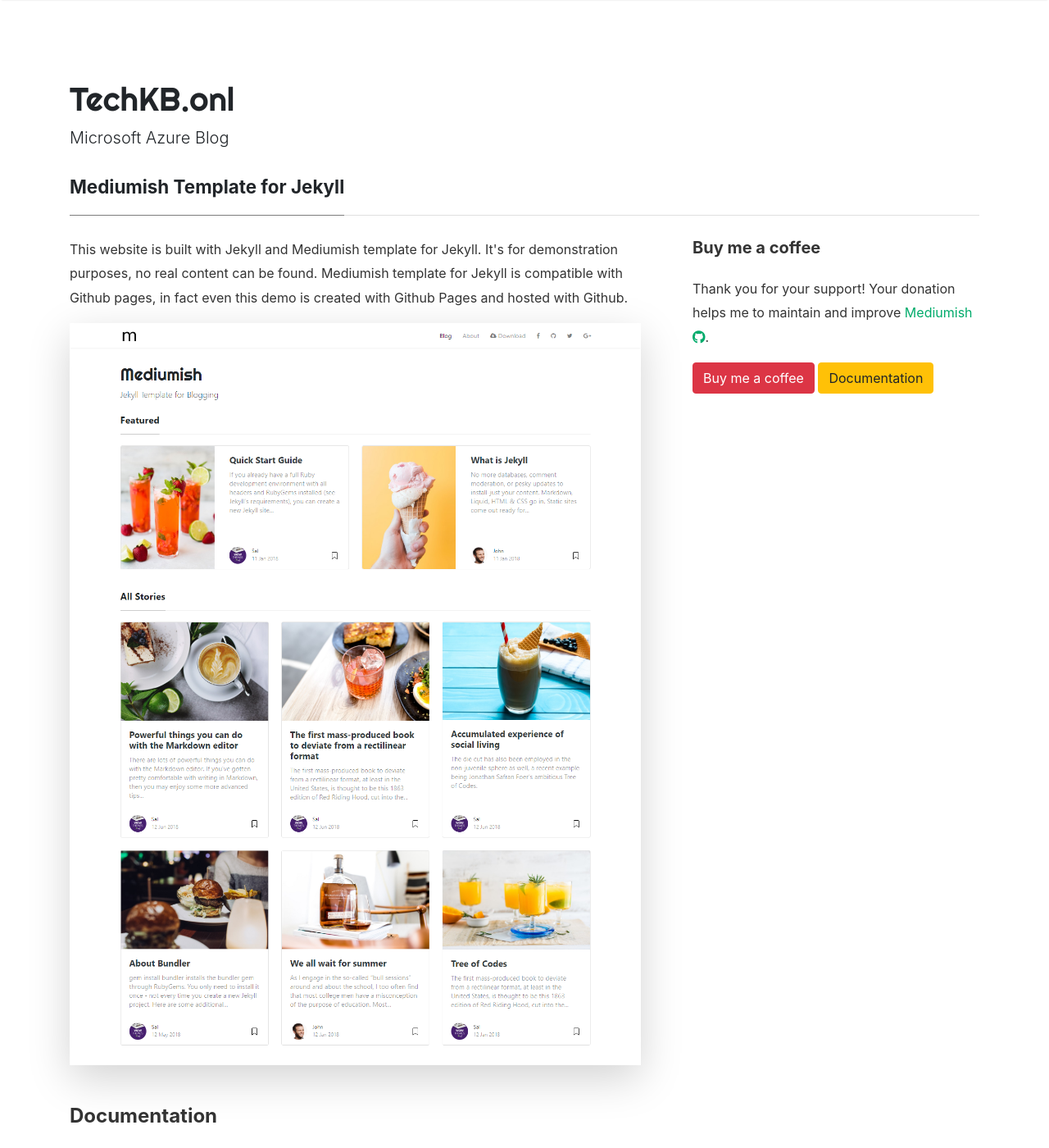
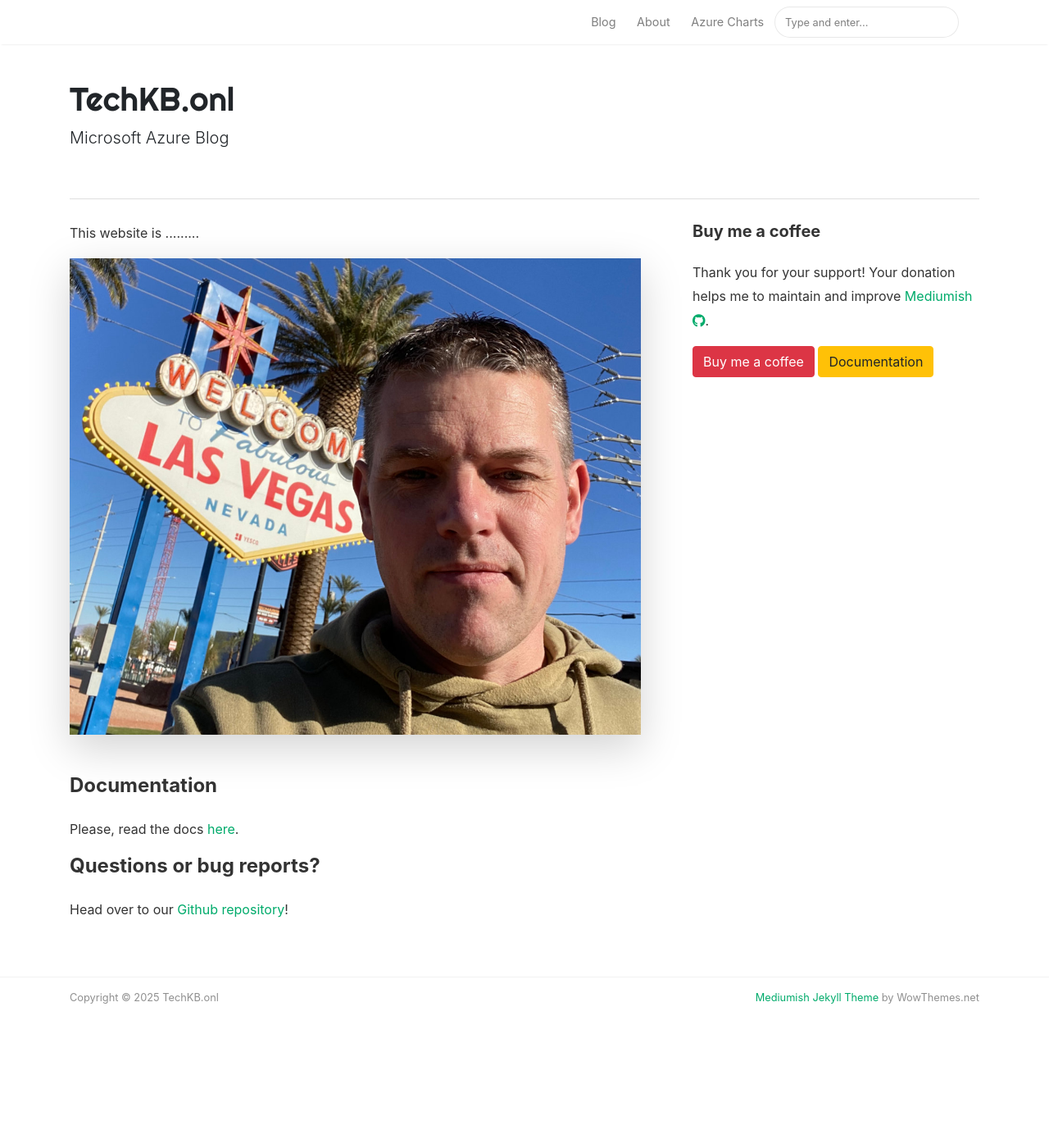
Before and after one commit to mcoutanche/github.io, a Jekyll site: the page built from _pages/about.md, in a window 1280 px wide and 1400 px high. Shown: the whole window at 82% size. Built offline with Jekyll 4.4.1, drawn with Linux system fonts in a browser that asks for light colours; nearby versions of some CDN libraries; our own code applies the rules of GitHub Pages for plain Markdown files; comment, search, counter and statistics services are not loaded; some of the changed text lies outside the part shown.

Commit message:
update about

```diff
--- a/_pages/about.md
+++ b/_pages/about.md
@@ -1,6 +1,6 @@
 ---
 layout: page
-title: Mediumish Template for Jekyll
+title: About: Michael Coutanche
 permalink: /about
 comments: true
 ---
@@ -8,9 +8,9 @@ comments: true
 <div class="row justify-content-between">
 <div class="col-md-8 pr-5">
 
-<p>This website is built with Jekyll and Mediumish template for Jekyll. It's for demonstration purposes, no real content can be found. Mediumish template for Jekyll is compatible with Github pages, in fact even this demo is created with Github Pages and hosted with Github.</p>
+<p>This website is .........</p>
 
-<p class="mb-5"><img class="shadow-lg" src="{{site.baseurl}}/assets/images/mediumish-jekyll-template.png" alt="jekyll template mediumish" /></p>
+<p class="mb-5"><img class="shadow-lg" src="{{site.baseurl}}/assets/images/2024/me-lasvegas.jpg" alt="Las Vegas" /></p>
 <h4>Documentation</h4>
 
 <p>Please, read the docs <a href="https://bootstrapstarter.com/bootstrap-templates/template-mediumish-bootstrap-jekyll/">here</a>.</p>
```
